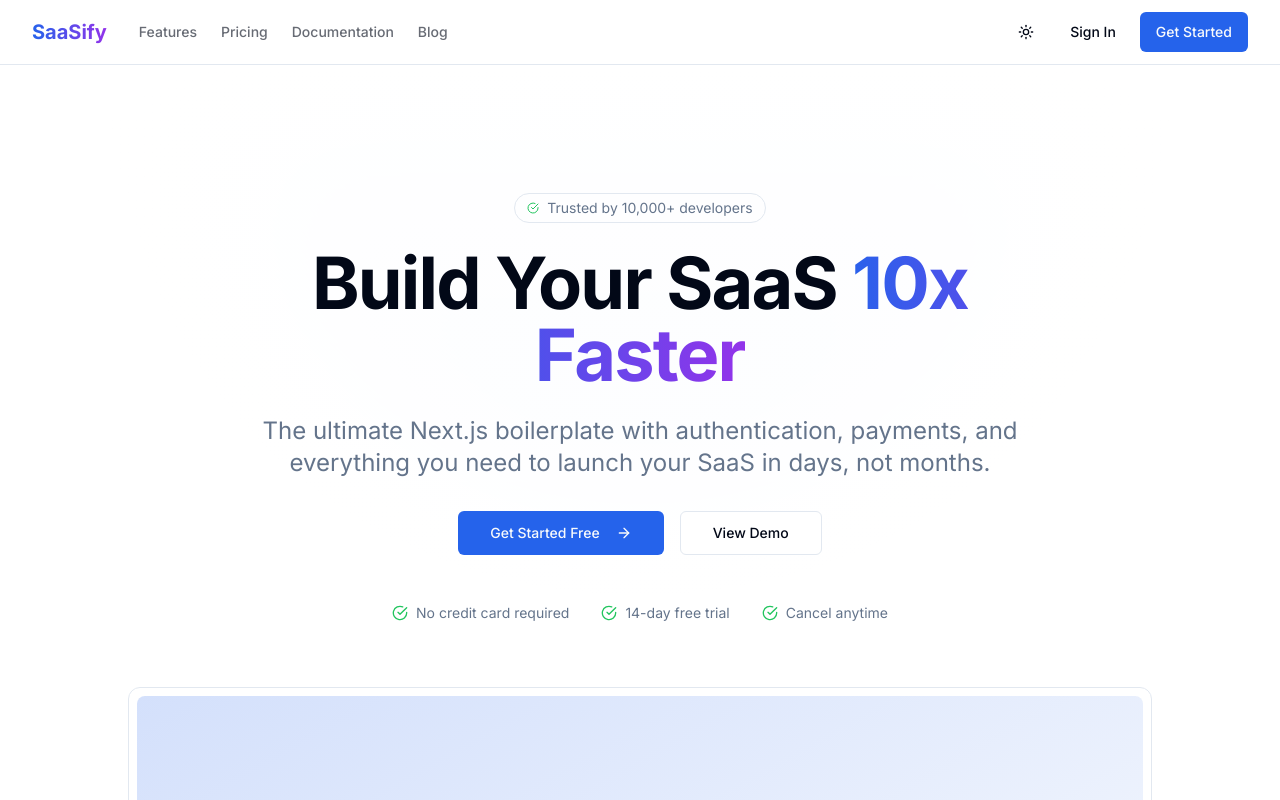
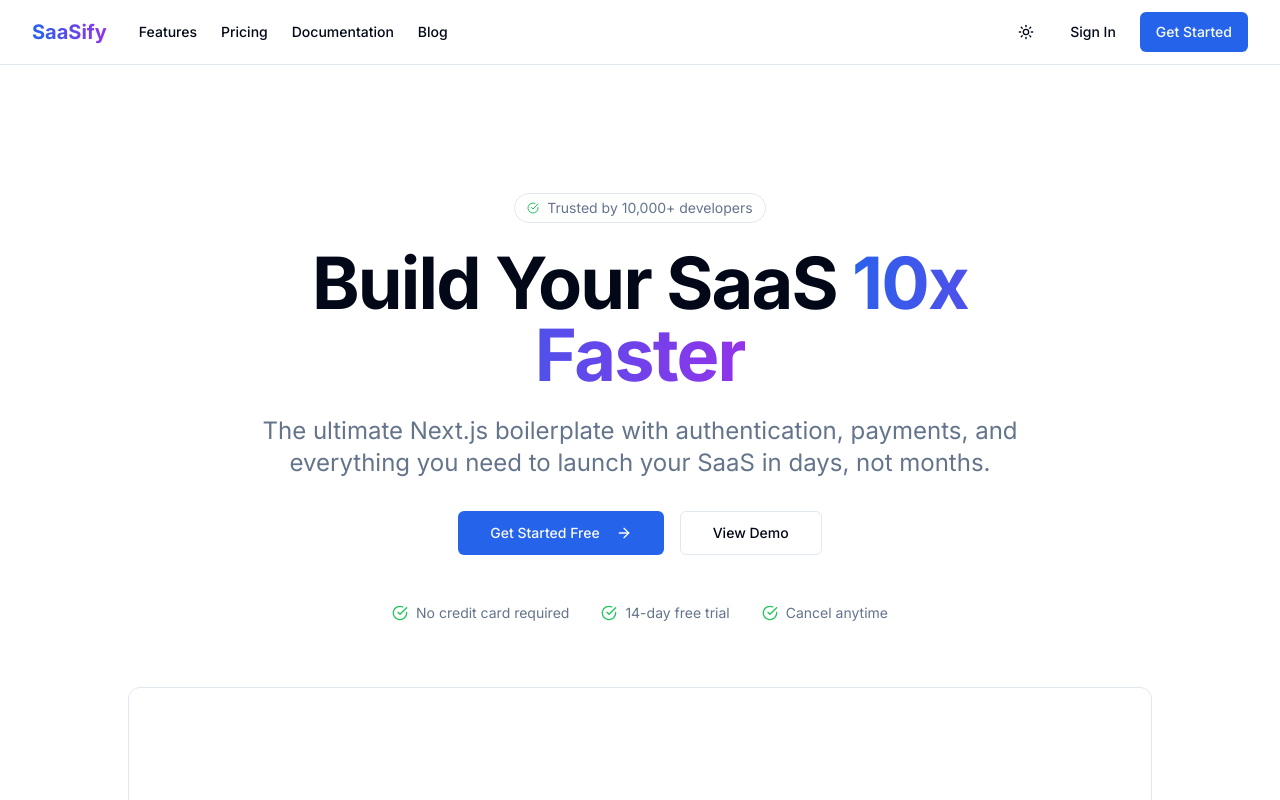
Before and after one commit to Devine143/nextjs-saas-boilerplate, a Next.js app: page / in a window 1280 px wide. Shown: the top 800 px of the page. Built offline with nearby package versions, Linux system fonts and the light colour scheme; no server answers.

Commit message:
Add CSS variable fallbacks to Tailwind config

```diff
--- a/tailwind.config.ts
+++ b/tailwind.config.ts
@@ -20,14 +20,14 @@
     },
     extend: {
       colors: {
-        border: "hsl(var(--border))",
-        input: "hsl(var(--input))",
-        ring: "hsl(var(--ring))",
-        background: "hsl(var(--background))",
-        foreground: "hsl(var(--foreground))",
+        border: "hsl(var(--border, 214.3 31.8% 91.4%))",
+        input: "hsl(var(--input, 214.3 31.8% 91.4%))",
+        ring: "hsl(var(--ring, 221.2 83.2% 53.3%))",
+        background: "hsl(var(--background, 0 0% 100%))",
+        foreground: "hsl(var(--foreground, 222.2 84% 4.9%))",
         primary: {
-          DEFAULT: "hsl(var(--primary))",
-          foreground: "hsl(var(--primary-foreground))",
+          DEFAULT: "hsl(var(--primary, 221.2 83.2% 53.3%))",
+          foreground: "hsl(var(--primary-foreground, 210 40% 98%))",
           50: "#eff6ff",
           100: "#dbeafe",
           200: "#bfdbfe",
@@ -41,8 +41,8 @@
           950: "#172554",
         },
         secondary: {
-          DEFAULT: "hsl(var(--secondary))",
-          foreground: "hsl(var(--secondary-foreground))",
+          DEFAULT: "hsl(var(--secondary, 210 40% 96.1%))",
+          foreground: "hsl(var(--secondary-foreground, 222.2 47.4% 11.2%))",
           50: "#faf5ff",
           100: "#f3e8ff",
           200: "#e9d5ff",
@@ -56,16 +56,16 @@
           950: "#3b0764",
         },
         destructive: {
-          DEFAULT: "hsl(var(--destructive))",
-          foreground: "hsl(var(--destructive-foreground))",
+          DEFAULT: "hsl(var(--destructive, 0 84.2% 60.2%))",
+          foreground: "hsl(var(--destructive-foreground, 210 40% 98%))",
         },
         muted: {
-          DEFAULT: "hsl(var(--muted))",
-          foreground: "hsl(var(--muted-foreground))",
+          DEFAULT: "hsl(var(--muted, 210 40% 96.1%))",
+          foreground: "hsl(var(--muted-foreground, 215.4 16.3% 46.9%))",
         },
         accent: {
-          DEFAULT: "hsl(var(--accent))",
-          foreground: "hsl(var(--accent-foreground))",
+          DEFAULT: "hsl(var(--accent, 210 40% 96.1%))",
+          foreground: "hsl(var(--accent-foreground, 222.2 47.4% 11.2%))",
           50: "#ecfdf5",
           100: "#d1fae5",
           200: "#a7f3d0",
@@ -79,18 +79,18 @@
           950: "#022c22",
         },
         popover: {
-          DEFAULT: "hsl(var(--popover))",
-          foreground: "hsl(var(--popover-foreground))",
+          DEFAULT: "hsl(var(--popover, 0 0% 100%))",
+          foreground: "hsl(var(--popover-foreground, 222.2 84% 4.9%))",
         },
         card: {
-          DEFAULT: "hsl(var(--card))",
-          foreground: "hsl(var(--card-foreground))",
+          DEFAULT: "hsl(var(--card, 0 0% 100%))",
+          foreground: "hsl(var(--card-foreground, 222.2 84% 4.9%))",
         },
       },
       borderRadius: {
-        lg: "var(--radius)",
-        md: "calc(var(--radius) - 2px)",
-        sm: "calc(var(--radius) - 4px)",
+        lg: "var(--radius, 0.5rem)",
+        md: "calc(var(--radius, 0.5rem) - 2px)",
+        sm: "calc(var(--radius, 0.5rem) - 4px)",
       },
       keyframes: {
         "accordion-down": {
@@ -107,7 +107,7 @@
         "accordion-up": "accordion-up 0.2s ease-out",
       },
       fontFamily: {
-        sans: ["var(--font-sans)", ...fontFamily.sans],
+        sans: ["var(--font-sans, ui-sans-serif)", ...fontFamily.sans],
       },
     },
   },
```
